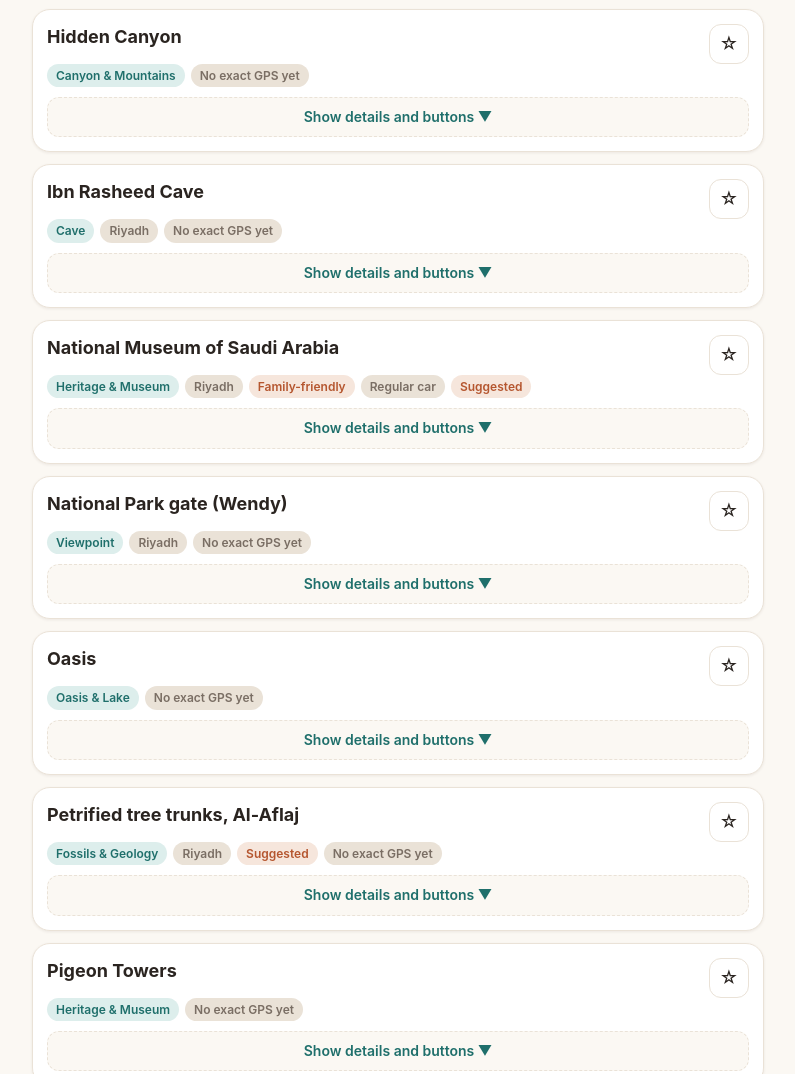
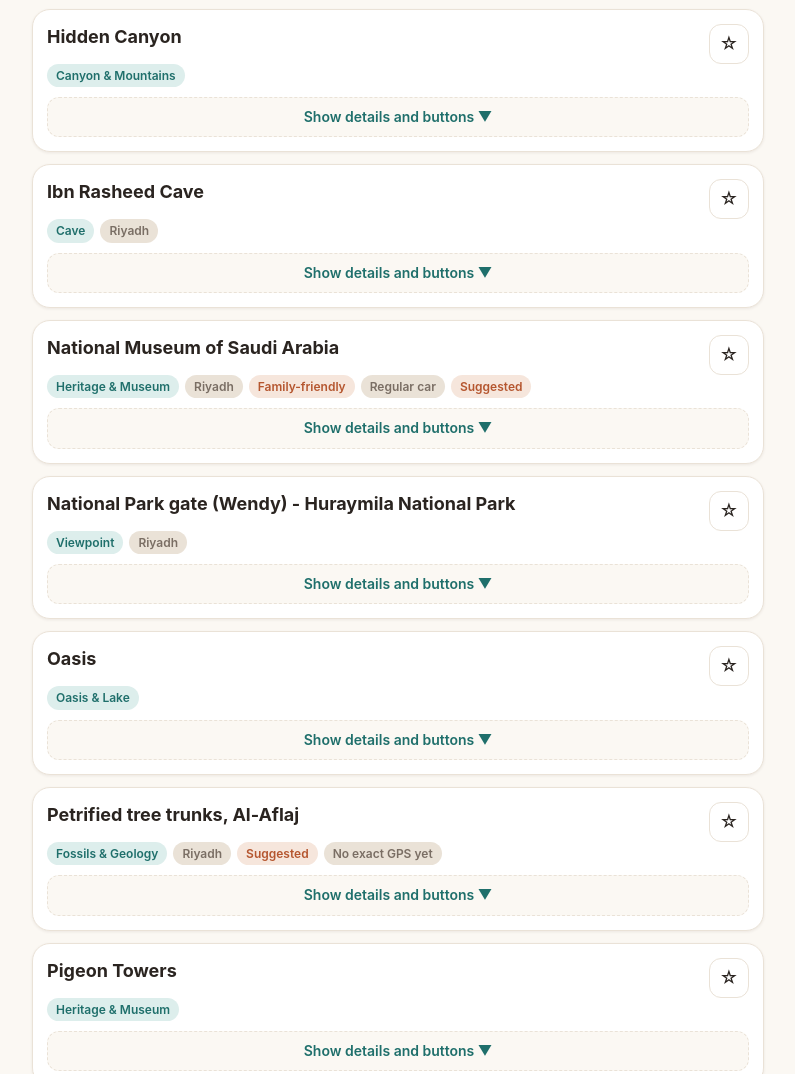
Before and after one commit to thesnagtag-coder/saudi-spots, a plain HTML site: page index.html in a window 1280 px wide. Shown: the part 1959-3033 px from the top of the page, without its empty margins (242-1037 px from the left). Drawn offline with Linux system fonts and the light colour scheme.

Commit message:
Exact pins for Wendy's spots

```diff
--- a/index.html
+++ b/index.html
@@ -377,19 +377,19 @@ function base(o){
 }
 
 var SEED = [
-  base({id:"s1",name:"Strawberry Farm",category:"Farm",region:"Riyadh",link:"https://maps.app.goo.gl/m8ADmrKwiJ4iUuNb9",plus:"RC3H+WXR Strawberry Garden, Al Ammariyah",notes:"Shared by Wendy.",created:1}),
-  base({id:"s2",name:"Hidden Canyon",category:"Canyon & Mountains",link:"https://maps.app.goo.gl/8rB8MpGcGVjqeJJp9",plus:"WW6R+4C9 Mawan Hidden Canyon, Khubay",notes:"Shared by Wendy: cars can drive to the location.",created:2}),
-  base({id:"s3",name:"Pigeon Towers",category:"Heritage & Museum",link:"https://maps.app.goo.gl/WJRuD18RAc441E6E8",extra:"https://maps.app.goo.gl/DrC2EPZeFgMdpdU87",notes:"Shared by Wendy. Extra link = wild camping spot closer to the towers (near Khafs Daghrah Waterfall).",created:3}),
-  base({id:"s4",name:"Pigeon Towers - Wild Camping",category:"Camping",link:"https://maps.app.goo.gl/DrC2EPZeFgMdpdU87",plus:"R5WX+4R Khafs Daghrah Waterfall",notes:"Shared by Wendy: wild camping closer to Pigeon Towers.",created:4}),
-  base({id:"s5",name:"Oasis",category:"Oasis & Lake",link:"https://maps.app.goo.gl/qgVJ7gXayKeq96ey9",plus:"Lake Prodan 15522",notes:"Shared by Wendy: cars can drive to the location.",created:5}),
-  base({id:"s6",name:"Red Sand Dunes",category:"Desert & Dunes",link:"https://goo.gl/maps/gdvDrfR1NKzEdnYv8",notes:"Shared by Wendy: desert entry point.",created:6}),
+  base({id:"s1",lat:24.8048675,lng:46.4299054,name:"Strawberry Farm",category:"Farm",region:"Riyadh",link:"https://maps.app.goo.gl/m8ADmrKwiJ4iUuNb9",plus:"RC3H+WXR Strawberry Garden, Al Ammariyah",notes:"Shared by Wendy.",created:1}),
+  base({id:"s2",lat:23.9102818,lng:46.9410986,name:"Hidden Canyon",category:"Canyon & Mountains",link:"https://maps.app.goo.gl/8rB8MpGcGVjqeJJp9",plus:"WW6R+4C9 Mawan Hidden Canyon, Khubay",notes:"Shared by Wendy: cars can drive to the location.",created:2}),
+  base({id:"s3",lat:23.8458995,lng:47.1938801,name:"Pigeon Towers",category:"Heritage & Museum",link:"https://maps.app.goo.gl/WJRuD18RAc441E6E8",extra:"https://maps.app.goo.gl/DrC2EPZeFgMdpdU87",notes:"Shared by Wendy. Extra link = wild camping spot closer to the towers (near Khafs Daghrah Waterfall).",created:3}),
+  base({id:"s4",lat:23.845318,lng:47.1995811,name:"Pigeon Towers - Wild Camping",category:"Camping",link:"https://maps.app.goo.gl/DrC2EPZeFgMdpdU87",plus:"R5WX+4R Khafs Daghrah Waterfall",notes:"Shared by Wendy: wild camping closer to Pigeon Towers. Her pin is the Khafs Daghrah Waterfall place pin.",created:4}),
+  base({id:"s5",lat:25.189667,lng:45.62025,name:"Oasis",category:"Oasis & Lake",link:"https://maps.app.goo.gl/qgVJ7gXayKeq96ey9",plus:"Lake Prodan 15522",notes:"Shared by Wendy: cars can drive to the location.",created:5}),
+  base({id:"s6",lat:24.14821,lng:45.987399,name:"Red Sand Dunes",category:"Desert & Dunes",link:"https://goo.gl/maps/gdvDrfR1NKzEdnYv8",notes:"Shared by Wendy: desert entry point.",created:6}),
   base({id:"s7",name:"Star Sand Dunes",category:"Desert & Dunes",link:"https://maps.app.goo.gl/GFoQTFpH7jCFFdUY8",lat:26.271170,lng:46.616748,notes:"Shared by Wendy: desert entry point.",created:7}),
-  base({id:"s8",name:"Sha'ib Luha Pool",category:"Canyon & Mountains",region:"Riyadh",link:"https://maps.app.goo.gl/tU1tKowRU64zdcst9",plus:"Sha'ib Luha Pool, Uraidh, Riyadh 14775",family:"No",notes:"Shared by Wendy: stunning, even more so after rain. Hike in the canyons to see fossils and fossil imprints in the rocks.\nLocal Bedouin families live in this area. Please be respectful of their homes, privacy and way of life.",created:12}),
-  base({id:"s9",name:"Ibn Rasheed Cave",category:"Cave",region:"Riyadh",link:"https://maps.app.goo.gl/pzmRAzE4ZFZPGV1s9",plus:"X25C+X4C Khafs Ibn Rasheed, Sadus road, Huraymila",notes:"Shared by Wendy: a cave on the same road as her route to Edge of the World.\nNever go into a cave alone - take torches and tell someone where you are.",created:13}),
-  base({id:"s10",name:"Edge of the World - Wendy's route",category:"Viewpoint",region:"Riyadh",link:"https://goo.gl/maps/aSHEyU7szYLYbU5T7",notes:"Shared by Wendy: one of the routes to the Edge. Location not confirmed yet - tap Original link and copy the GPS into Edit.",created:14}),
-  base({id:"s11",name:"National Park gate (Wendy)",category:"Viewpoint",region:"Riyadh",link:"https://maps.app.goo.gl/fJr9SFjFiWPHAvmH9",notes:"Shared by Wendy: go through the National Park gate at this location. Location not confirmed yet - tap Original link and copy the GPS into Edit.",created:15}),
-  base({id:"s12",name:"Fossil site 1 (Wendy)",category:"Fossils & Geology",region:"Riyadh",link:"https://goo.gl/maps/jMgNRm6WPCqzfttq9",notes:"Wendy has found fossils here. Location not confirmed yet - tap Original link and copy the GPS into Edit.",created:16}),
-  base({id:"s13",name:"Fossil site 2 (Wendy)",category:"Fossils & Geology",region:"Riyadh",link:"https://goo.gl/maps/X4pym1JTsyNpxuVc8",notes:"Wendy has found fossils here. Location not confirmed yet - tap Original link and copy the GPS into Edit.",created:17}),
+  base({id:"s8",lat:24.4419144,lng:46.6779256,name:"Sha'ib Luha Pool",category:"Canyon & Mountains",region:"Riyadh",link:"https://maps.app.goo.gl/tU1tKowRU64zdcst9",plus:"Sha'ib Luha Pool, Uraidh, Riyadh 14775",family:"No",notes:"Shared by Wendy: stunning, even more so after rain. Hike in the canyons to see fossils and fossil imprints in the rocks.\nLocal Bedouin families live in this area. Please be respectful of their homes, privacy and way of life.",created:12}),
+  base({id:"s9",lat:24.9599444,lng:46.0202778,name:"Ibn Rasheed Cave",category:"Cave",region:"Riyadh",link:"https://maps.app.goo.gl/pzmRAzE4ZFZPGV1s9",plus:"X25C+X4C Khafs Ibn Rasheed, Sadus road, Huraymila",notes:"Shared by Wendy: a cave on the same road as her route to Edge of the World.\nNever go into a cave alone - take torches and tell someone where you are.",created:13}),
+  base({id:"s10",lat:25.005275,lng:46.137927,name:"Edge of the World - Wendy's route",category:"Viewpoint",region:"Riyadh",link:"https://goo.gl/maps/aSHEyU7szYLYbU5T7",notes:"Shared by Wendy: one of the routes to the Edge. Pin taken from Wendy's link.",created:14}),
+  base({id:"s11",lat:25.066372,lng:46.0517404,name:"National Park gate (Wendy) - Huraymila National Park",category:"Viewpoint",region:"Riyadh",link:"https://maps.app.goo.gl/fJr9SFjFiWPHAvmH9",notes:"Shared by Wendy: go through the National Park gate at this location. Pin taken from Wendy's link.",created:15}),
+  base({id:"s12",lat:24.987316,lng:46.019315,name:"Fossil site 1 (Wendy)",category:"Fossils & Geology",region:"Riyadh",link:"https://goo.gl/maps/jMgNRm6WPCqzfttq9",notes:"Wendy has found fossils here. Pin taken from Wendy's link.",created:16}),
+  base({id:"s13",lat:24.984013,lng:46.025012,name:"Fossil site 2 (Wendy)",category:"Fossils & Geology",region:"Riyadh",link:"https://goo.gl/maps/X4pym1JTsyNpxuVc8",notes:"Wendy has found fossils here. Pin taken from Wendy's link.",created:17}),
   base({id:"c5",name:"Edge of the World (Jebel Fihrayn)",category:"Viewpoint",region:"Riyadh",lat:24.94734,lng:45.99091,access:"4x4 needed",season:"Winter",suggested:true,source:"https://houseofsaud.com/travel/riyadh-edge-of-the-world/",notes:"300 m (984 ft) cliffs on the Tuwaiq Escarpment, about 90-120 km (56-75 mi) north-west of Riyadh. Free - no ticket.\nTimes: open all the time via the Sadus Dam route. The Acacia Valley gate is usually open Fridays and Saturdays only and closes at 6 PM - if you are still inside, you are locked in until morning.\nThe last ~25 km (16 mi) is unpaved desert track: 4x4 needed. No toilets, water or phone signal - download offline maps, bring water, and tell someone your route.\nBest Nov-Feb at sunrise or sunset. Fossil shells can be found around the site. Stay well back from cliff edges.\nGPS = parking area near the viewpoint (two sources agree).",created:18}),
   base({id:"c6",name:"Acacia Valley camping",category:"Camping",region:"Riyadh",plus:"Acacia Valley, Edge of the World, Riyadh",access:"4x4 needed",season:"Winter",suggested:true,source:"https://onthewayaround.com/edge-of-the-world-guide/",notes:"Valley of acacia trees below the Edge of the World - popular for overnight camping and picnics. Reached through the gate marked \"Access EOW\" on Google Maps.\nGate: usually open Fridays and Saturdays only, closes 6 PM. Soft sand and gravel - 4x4 needed.\nCheck the Nabati platform before you go to see if a camping permit is needed here.",created:19}),
   base({id:"c7",name:"Heet Cave (Ain Heet)",category:"Cave",region:"Riyadh",lat:24.4861,lng:46.9972,suggested:true,source:"https://visitsaudi.com/en/riyadh/attractions/heet-cave",notes:"Limestone cave with an underground lake, about 30-40 km (19-25 mi) south-east of Riyadh, off the Al Kharj road. No ticket needed (Visit Saudi). No official opening hours found.\nSteep, loose slope down to the entrance - wear sturdy shoes. No toilets or food nearby.\nOne travel guide says access may currently be restricted - check before you go. Don't swim: the water depth and quality are not known.",created:20}),
@@ -410,6 +410,9 @@ function load(){
     a = a.map(base);
     var gone = (loadPrefs().deletedSeeds) || [];
     SEED.forEach(function(s){ var have=false; for (var i=0;i<a.length;i++) if (a[i].id===s.id) have=true; if (!have && gone.indexOf(s.id)===-1) a.push(base(JSON.parse(JSON.stringify(s)))); });
+    a.forEach(function(x){ for (var i=0;i<SEED.length;i++){ var sd=SEED[i];
+      if (sd.id===x.id && typeof sd.lat==="number" && !(typeof x.lat==="number")){ x.lat=sd.lat; x.lng=sd.lng; if (sd.notes && /Location not confirmed yet/.test(x.notes||"")) x.notes=sd.notes; if (sd.name!==x.name && /National Park gate/.test(x.name)) x.name=sd.name; }
+    }});
     return a;
   } } } catch(e){}
   return SEED.map(function(s){ return base(JSON.parse(JSON.stringify(s))); });
@@ -450,7 +453,8 @@ function fmtDist(km){
 function parseCoords(text){
   if (!text) return null;
   var t = decodeURIComponent(String(text));
-  var pats = [/@(-?\d{1,2}\.\d+),\s*(-?\d{1,3}\.\d+)/, /!3d(-?\d{1,2}\.\d+)!4d(-?\d{1,3}\.\d+)/, /[?&](?:q|ll|query|destination|daddr)=(-?\d{1,2}\.\d+),\s*(-?\d{1,3}\.\d+)/, /\/place\/(-?\d{1,2}\.\d+),\s*(-?\d{1,3}\.\d+)/, /^\s*(-?\d{1,2}\.\d+)\s*[,\s]\s*(-?\d{1,3}\.\d+)\s*$/];
+  var pats = [/!3d(-?\d{1,2}\.\d+)!4d(-?\d{1,3}\.\d+)/, /[?&](?:q|ll|query|destination|daddr)=(-?\d{1,2}\.\d+),\s*(-?\d{1,3}\.\d+)/, /\/place\/(-?\d{1,2}\.\d+),\s*(-?\d{1,3}\.\d+)/, /^\s*(-?\d{1,2}\.\d+)\s*[,\s]\s*(-?\d{1,3}\.\d+)\s*$/];
+  /* "@" is only the map centre, not the pin - it is not used */
   for (var i=0;i<pats.length;i++){
     var m = t.match(pats[i]);
     if (m){ var la=parseFloat(m[1]), lo=parseFloat(m[2]); if (la>=-90&&la<=90&&lo>=-180&&lo<=180) return [la,lo]; }
```
